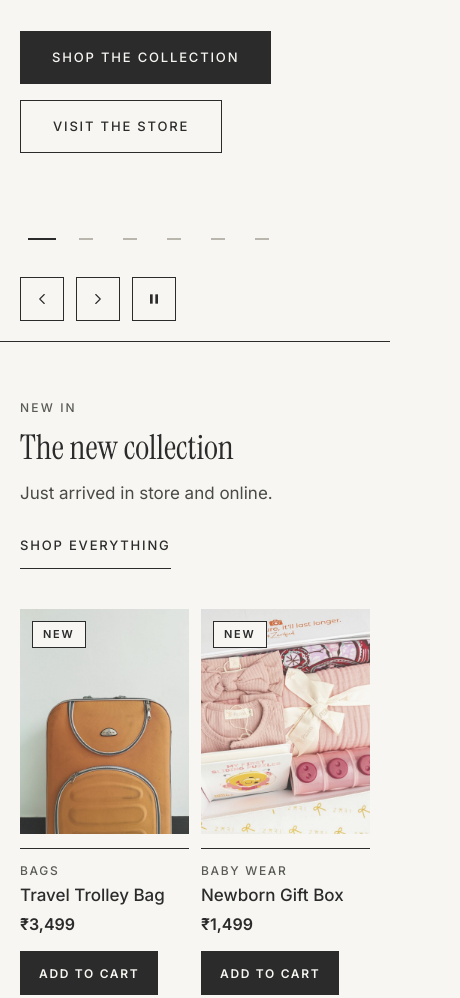
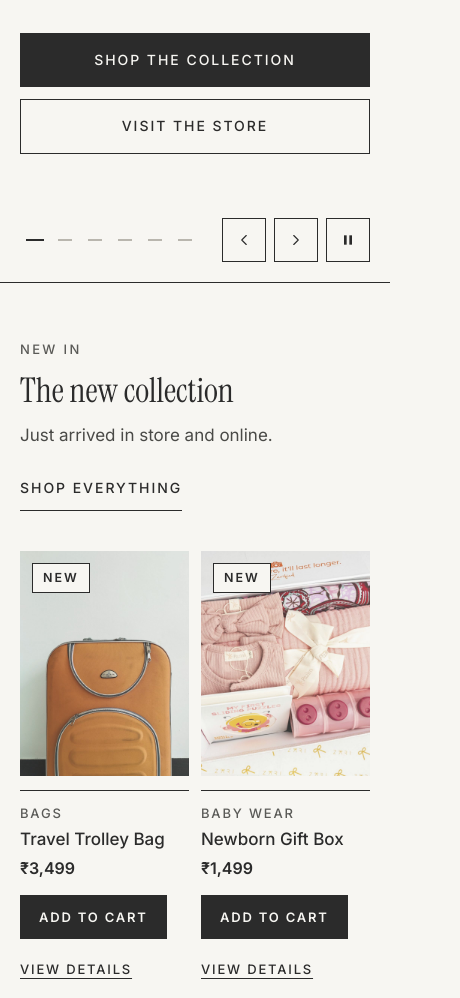
Before and after one commit to danieljoby02-gif/jrm-store, a plain HTML site: page kitex-premium.html in a window 390 px wide. Shown: the part 816-1814 px from the top of the page, 460 px wide, since content can reach past the window. Drawn offline with Linux system fonts and the light colour scheme.

Commit message:
Optimise kitex-premium.html for mobile
- Add viewport meta tag so phones use the mobile layout
- Hide 'Exclusive Store' logo text on phones so the account and bag icons stay on screen
- Slightly larger small text; 16px form inputs to stop iOS zoom
- Full-width hero buttons, slider controls on one row
- Taller product card buttons, shorter product image in details popup

Co-Authored-By: Claude Opus 5.5 <noreply@anthropic.com>
Claude-Session: https://claude.ai/code/session_01GgQL8pSzU451ksDQAHD38b

```diff
--- a/kitex-premium.html
+++ b/kitex-premium.html
@@ -2,6 +2,7 @@
 <html lang="en">
 <head>
 <meta charset="utf-8">
+<meta name="viewport" content="width=device-width, initial-scale=1">
 <title>Kitex Exclusive Store – Premium Homepage</title>
 <script src="./vendor/react.js"></script>
 <script src="./vendor/react-dom.js"></script>
@@ -77,6 +78,22 @@ html{scroll-behavior:smooth}
 }
 
 input:focus,select:focus{outline:2px solid #2B2B2B;outline-offset:1px}
+/* Phone readability fixes */
+@media (max-width:600px){
+body [style*="font-size: 11px"]{font-size:12.5px!important}
+body [style*="font-size: 12px"]{font-size:13px!important}
+body [style*="font-size: 13px"]{font-size:14px!important}
+body input,body select,body textarea{font-size:16px!important}
+.jrm-cta-row{flex-direction:column;gap:12px!important}
+.jrm-cta-row>a{display:flex;align-items:center;justify-content:center;min-height:52px;box-sizing:border-box;padding-left:16px!important;padding-right:16px!important;text-align:center}
+.jrm-hero-ctrls{flex-wrap:nowrap!important;gap:8px!important}
+.jrm-hero-ctrls [aria-label="Choose slide"] button{width:30px!important}
+.jrm-hero-ctrls>div:last-child{gap:8px!important}
+body article button{min-height:48px}
+.jrm-detail-img{flex-basis:auto!important;min-height:0!important;height:42vh!important}
+.jrm-logo-text,.jrm-acct-text{display:none!important}
+}
+
 </style>
 </helmet>
 <div style="font-family: Inter, system-ui, sans-serif; color: #2B2B2B; background: #F7F6F2; width: 100%; font-size: 16px; line-height: 1.6">
@@ -129,7 +146,7 @@ input:focus,select:focus{outline:2px solid #2B2B2B;outline-offset:1px}
 <p style="margin: 0; font-size: 12px; font-weight: 500; letter-spacing: 0.18em; text-transform: uppercase; color: #5A5A57">{{hs.eyebrow}}</p>
 <h1 class="jrm-d76" style="margin: 0; font-family: 'Instrument Serif', serif; font-weight: 700; font-size: 76px; line-height: 1.02; letter-spacing: -0.01em; white-space: pre-line; color: #2B2B2B">{{hs.title}}</h1>
 <p style="margin: 0; font-size: 18px; line-height: 1.7; color: #4A4A47; max-width: 460px">{{hs.body}}</p>
-<div style="display: flex; flex-wrap: wrap; gap: 16px; margin-top: 8px">
+<div class="jrm-cta-row" style="display: flex; flex-wrap: wrap; gap: 16px; margin-top: 8px">
 <a href="{{hs.cta1Href}}" onClick="{{hs.cta1Go}}" style="background: #2B2B2B; color: #F7F6F2; padding: 16px 32px; font-size: 13px; font-weight: 500; letter-spacing: 0.14em; text-transform: uppercase; text-decoration: none">{{hs.cta1}}</a>
 <a href="{{hs.cta2Href}}" target="{{hs.cta2Target}}" rel="noopener" onClick="{{hs.cta2Go}}" style="border: 1px solid #2B2B2B; color: #2B2B2B; padding: 15px 32px; font-size: 13px; font-weight: 500; letter-spacing: 0.14em; text-transform: uppercase; text-decoration: none">{{hs.cta2}}</a>
 </div>
@@ -151,7 +168,7 @@ input:focus,select:focus{outline:2px solid #2B2B2B;outline-offset:1px}
 <p style="margin: 0; font-size: 12px; font-weight: 500; letter-spacing: 0.18em; text-transform: uppercase; color: #E8E6E0">{{hs.eyebrow}}</p>
 <h1 class="jrm-d76" style="margin: 0; font-family: 'Instrument Serif', serif; font-weight: 700; font-size: 76px; line-height: 1.02; letter-spacing: -0.01em; white-space: pre-line; color: #F7F6F2">{{hs.title}}</h1>
 <p style="margin: 0; font-size: 18px; line-height: 1.7; color: #F7F6F2; max-width: 460px">{{hs.body}}</p>
-<div style="display: flex; flex-wrap: wrap; gap: 16px; margin-top: 8px">
+<div class="jrm-cta-row" style="display: flex; flex-wrap: wrap; gap: 16px; margin-top: 8px">
 <a href="{{hs.cta1Href}}" onClick="{{hs.cta1Go}}" style="background: #F7F6F2; color: #2B2B2B; padding: 16px 32px; font-size: 13px; font-weight: 500; letter-spacing: 0.14em; text-transform: uppercase; text-decoration: none">{{hs.cta1}}</a>
 <a href="{{hs.cta2Href}}" target="{{hs.cta2Target}}" rel="noopener" onClick="{{hs.cta2Go}}" style="border: 1px solid #F7F6F2; color: #F7F6F2; padding: 15px 32px; font-size: 13px; font-weight: 500; letter-spacing: 0.14em; text-transform: uppercase; text-decoration: none">{{hs.cta2}}</a>
 </div>
@@ -166,7 +183,7 @@ input:focus,select:focus{outline:2px solid #2B2B2B;outline-offset:1px}
 <p style="margin: 0; font-size: 12px; font-weight: 500; letter-spacing: 0.18em; text-transform: uppercase; color: #5A5A57">{{hs.eyebrow}}</p>
 <h1 class="jrm-d76" style="margin: 0; font-family: 'Instrument Serif', serif; font-weight: 700; font-size: 76px; line-height: 1.02; letter-spacing: -0.01em; white-space: pre-line; color: #2B2B2B">{{hs.title}}</h1>
 <p style="margin: 0; font-size: 18px; line-height: 1.7; color: #4A4A47; max-width: 460px">{{hs.body}}</p>
-<div style="display: flex; flex-wrap: wrap; gap: 16px; margin-top: 8px">
+<div class="jrm-cta-row" style="display: flex; flex-wrap: wrap; gap: 16px; margin-top: 8px">
 <a href="{{hs.cta1Href}}" onClick="{{hs.cta1Go}}" style="background: #2B2B2B; color: #F7F6F2; padding: 16px 32px; font-size: 13px; font-weight: 500; letter-spacing: 0.14em; text-transform: uppercase; text-decoration: none">{{hs.cta1}}</a>
 <a href="{{hs.cta2Href}}" target="{{hs.cta2Target}}" rel="noopener" onClick="{{hs.cta2Go}}" style="border: 1px solid #2B2B2B; color: #2B2B2B; padding: 15px 32px; font-size: 13px; font-weight: 500; letter-spacing: 0.14em; text-transform: uppercase; text-decoration: none">{{hs.cta2}}</a>
 </div>
@@ -182,7 +199,7 @@ input:focus,select:focus{outline:2px solid #2B2B2B;outline-offset:1px}
 </div>
 </sc-if>
 </sc-for>
-<div class="jrm-wrap" style="max-width: 1280px; margin: 0 auto; padding: 16px 32px 20px; display: flex; flex-wrap: wrap; justify-content: space-between; align-items: center; gap: 16px">
+<div class="jrm-wrap jrm-hero-ctrls" style="max-width: 1280px; margin: 0 auto; padding: 16px 32px 20px; display: flex; flex-wrap: wrap; justify-content: space-between; align-items: center; gap: 16px">
 <div role="group" aria-label="Choose slide" style="display: flex; align-items: center">
 <sc-for list="{{heroDots}}" as="d" hint-placeholder-count="6">
 <button type="button" aria-label="{{d.label}}" aria-current="{{d.current}}" onClick="{{d.go}}" style="width: 44px; height: 44px; border: 0; background: transparent; display: flex; align-items: center; justify-content: center; cursor: pointer"><span style="{{d.style}}"></span></button>
```
